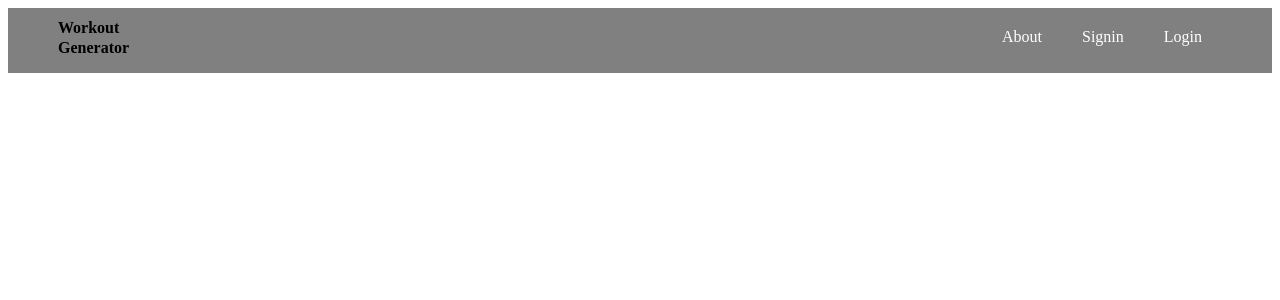
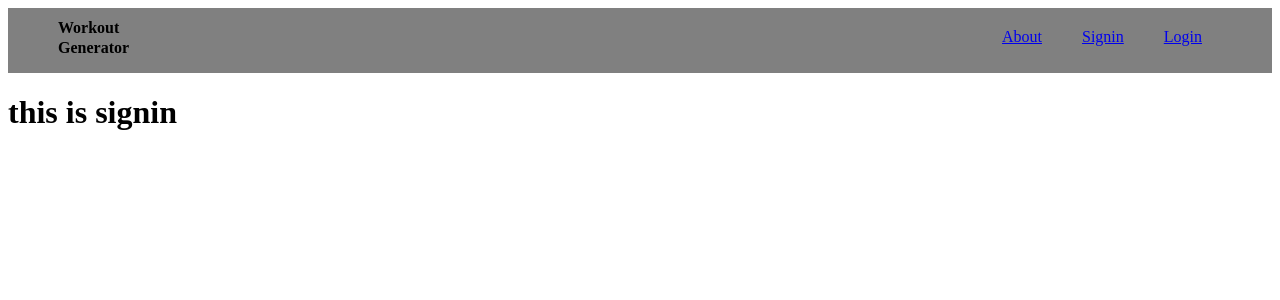
Before and after one commit to keisuke90/5-5-workout, a Vue app in the folder packages/frontend/: page /signin in a window 1280 px wide. Shown: the top 300 px of the page. Built offline with nearby package versions, Linux system fonts and the light colour scheme.

Commit message:
ページ実装（仮）

```diff
--- a/packages/frontend/src/components/MainHeader.vue
+++ b/packages/frontend/src/components/MainHeader.vue
@@ -6,15 +6,21 @@
     </div>
     <nav class="menu">
       <ul>
-        <li class="menu__item">About</li>
-        <li class="menu__item">Signin</li>
-        <li class="menu__item">Login</li>
+        <li class="menu__item">
+          <router-link to="/about">About</router-link>
+        </li>
+        <li class="menu__item">
+          <router-link to="/signin">Signin</router-link>
+        </li>
+        <li class="menu__item">
+          <router-link to="/login">Login</router-link>
+        </li>
       </ul>
     </nav>
   </div>
 </template>
 
-<script setup></script>
+<script lang="ts" setup></script>
 
 <style lang="scss" scoped>
 .header {
--- /dev/null
+++ b/packages/frontend/src/pages/AboutPage.vue
@@ -0,0 +1,9 @@
+<template>
+  <div>
+    <h1>this is about</h1>
+  </div>
+</template>
+
+<script setup></script>
+
+<style lang="scss" scoped></style>
--- /dev/null
+++ b/packages/frontend/src/pages/LoginPage.vue
@@ -0,0 +1,9 @@
+<template>
+  <div>
+    <h1>this is login</h1>
+  </div>
+</template>
+
+<script setup></script>
+
+<style lang="scss" scoped></style>
--- /dev/null
+++ b/packages/frontend/src/pages/SigninPage.vue
@@ -0,0 +1,9 @@
+<template>
+  <div>
+    <h1>this is signin</h1>
+  </div>
+</template>
+
+<script setup></script>
+
+<style lang="scss" scoped></style>
--- a/packages/frontend/src/router.ts
+++ b/packages/frontend/src/router.ts
@@ -1,6 +1,8 @@
 import { createRouter, createWebHistory } from "vue-router";
+import FiveByFive from "./pages/FiveByFive.vue";
 import AboutPage from "./pages/AboutPage.vue";
-import FiveByFive from "./pages/FiveByFive.vue";
+import SigninPage from "./pages/SigninPage.vue";
+import LoginPage from "./pages/LoginPage.vue";
 
 const routes = [
   {
@@ -13,6 +15,16 @@ const routes = [
     name: "about",
     component: AboutPage,
   },
+  {
+    path: "/signin",
+    name: "signin",
+    component: SigninPage,
+  },
+  {
+    path: "/login",
+    name: "login",
+    component: LoginPage,
+  },
 ];
 
 const router = createRouter({
```
